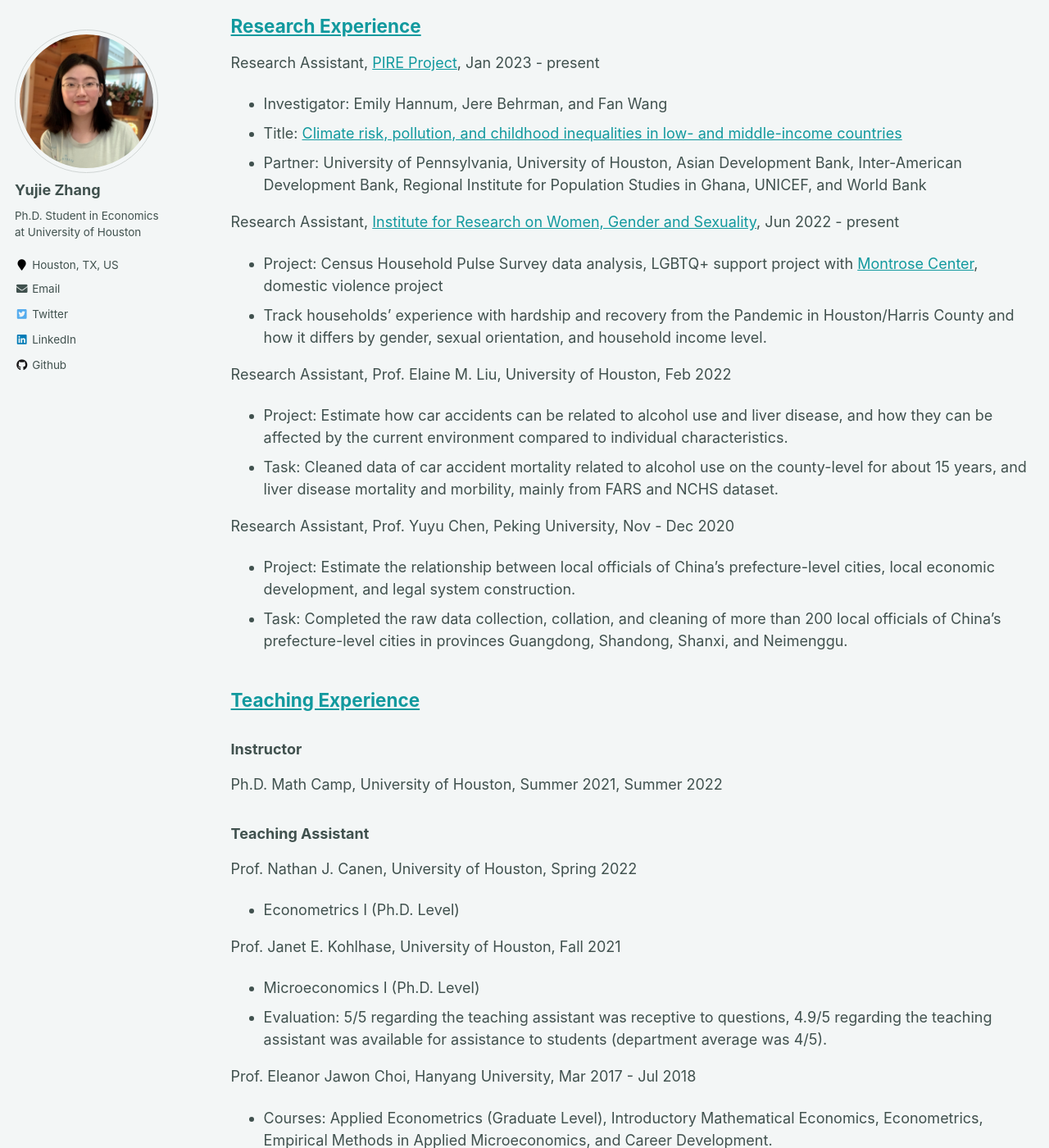
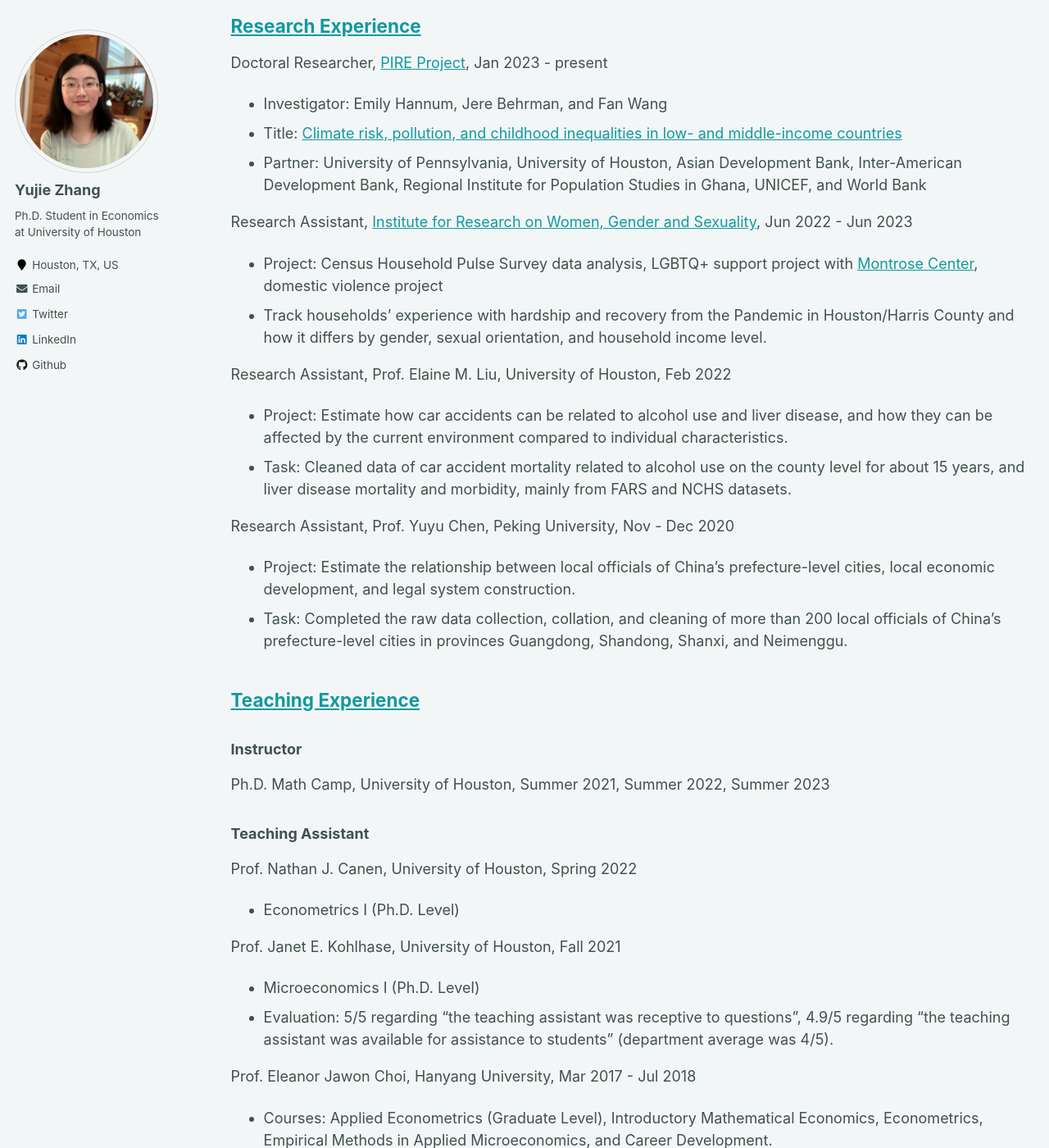
Before and after one commit to yujiezhangecon/yujiezhangecon.github.io, a Jekyll site: the page built from _pages/cv.md, in a window 1280 px wide and 1400 px high, scrolled down 436 px. Shown: the whole window at 82% size. Built offline with Jekyll 4.4.1, drawn with Linux system fonts in a browser that asks for light colours.

Commit message:
Update cv.md

```diff
--- a/_pages/cv.md
+++ b/_pages/cv.md
@@ -26,25 +26,25 @@ B.E. in Ocean and Naval Engineering, [Tianjin University](http://www.tju.edu.cn/
 <!--
 ### Working Papers and Work in Progress
 
-"Natural Disasters, School System Resilience, and Educational Outcomes in Asia", with Jere Behrman, Emily Hannum, Minhaj Mahmud, and Fan Wang
+"Are Disasters Disastrous for Learning? Evidence from Seven Asian Countries", with Jere Behrman, Emily Hannum, Minhaj Mahmud, and Fan Wang (Presentations: [ADBI Conference on Increasing the Resilience of Education Systems in Asia and the Pacific](https://www.adb.org/news/events/increasing-the-resilience-of-education-systems-in-asia-and-the-pacific),
 
 "Gender-differed Sibling Effect on Health Outcomes"
 
 ### Research Experience
 -->
 
-Research Assistant, [PIRE Project](https://beta.nsf.gov/funding/opportunities/partnerships-international-research-education-pire-0), Jan 2023 - present
+Doctoral Researcher, [PIRE Project](https://beta.nsf.gov/funding/opportunities/partnerships-international-research-education-pire-0), Jan 2023 - present
 * Investigator: Emily Hannum, Jere Behrman, and Fan Wang
 * Title: [Climate risk, pollution, and childhood inequalities in low- and middle-income countries](https://www.nsf.gov/awardsearch/showAward?AWD_ID=2230615)
 * Partner: University of Pennsylvania, University of Houston, Asian Development Bank, Inter-American Development Bank, Regional Institute for Population Studies in Ghana, UNICEF, and World Bank
 
-Research Assistant, [Institute for Research on Women, Gender and Sexuality](https://uh.edu/class/ws/irwgs/), Jun 2022 - present
+Research Assistant, [Institute for Research on Women, Gender and Sexuality](https://uh.edu/class/ws/irwgs/), Jun 2022 - Jun 2023
 * Project: Census Household Pulse Survey data analysis, LGBTQ+ support project with [Montrose Center](https://montrosecenter.org/), domestic violence project
 * Track households' experience with hardship and recovery from the Pandemic in Houston/Harris County and how it differs by gender, sexual orientation, and household income level.
 
 Research Assistant, Prof. Elaine M. Liu, University of Houston, Feb 2022
 * Project: Estimate how car accidents can be related to alcohol use and liver disease, and how they can be affected by the current environment compared to individual characteristics.
-* Task: Cleaned data of car accident mortality related to alcohol use on the county-level for about 15 years, and liver disease mortality and morbility, mainly from FARS and NCHS dataset.
+* Task: Cleaned data of car accident mortality related to alcohol use on the county level for about 15 years, and liver disease mortality and morbidity, mainly from FARS and NCHS datasets.
 
 Research Assistant, Prof. Yuyu Chen, Peking University, Nov - Dec 2020
 * Project: Estimate the relationship between local officials of China's prefecture-level cities, local economic development, and legal system construction.
@@ -55,7 +55,7 @@ Research Assistant, Prof. Yuyu Chen, Peking University, Nov - Dec 2020
 
 ### Instructor
 
-Ph.D. Math Camp, University of Houston, Summer 2021, Summer 2022
+Ph.D. Math Camp, University of Houston, Summer 2021, Summer 2022, Summer 2023
 
 ### Teaching Assistant
 
@@ -64,7 +64,7 @@ Prof. Nathan J. Canen, University of Houston, Spring 2022
 
 Prof. Janet E. Kohlhase, University of Houston, Fall 2021
 * Microeconomics I (Ph.D. Level)
-* Evaluation: 5/5 regarding the teaching assistant was receptive to questions, 4.9/5 regarding the teaching assistant was available for assistance to students (department average was 4/5).
+* Evaluation: 5/5 regarding "the teaching assistant was receptive to questions", 4.9/5 regarding "the teaching assistant was available for assistance to students" (department average was 4/5).
 
 Prof. Eleanor Jawon Choi, Hanyang University, Mar 2017 - Jul 2018
 * Courses: Applied Econometrics (Graduate Level), Introductory Mathematical Economics, Econometrics, Empirical Methods in Applied Microeconomics, and Career Development.
```
